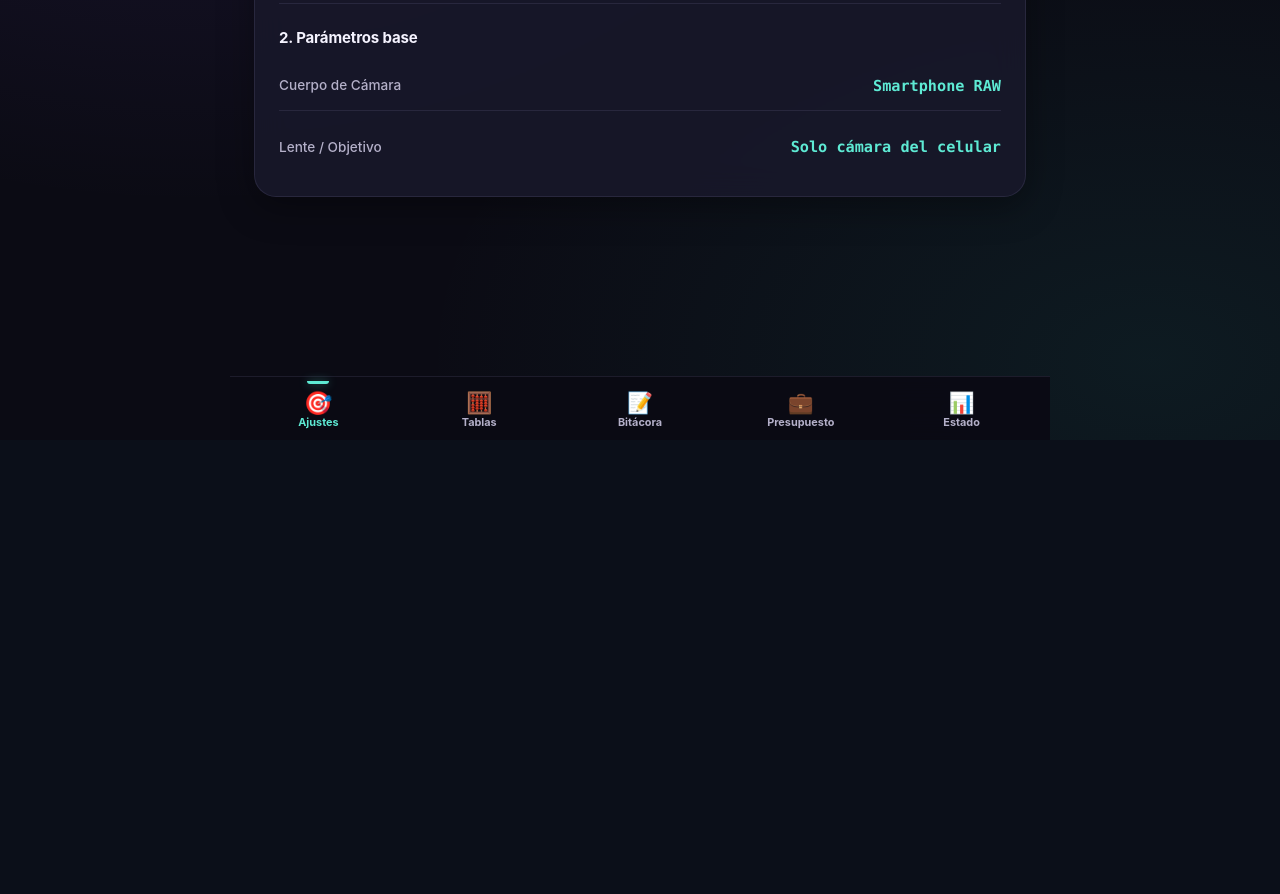
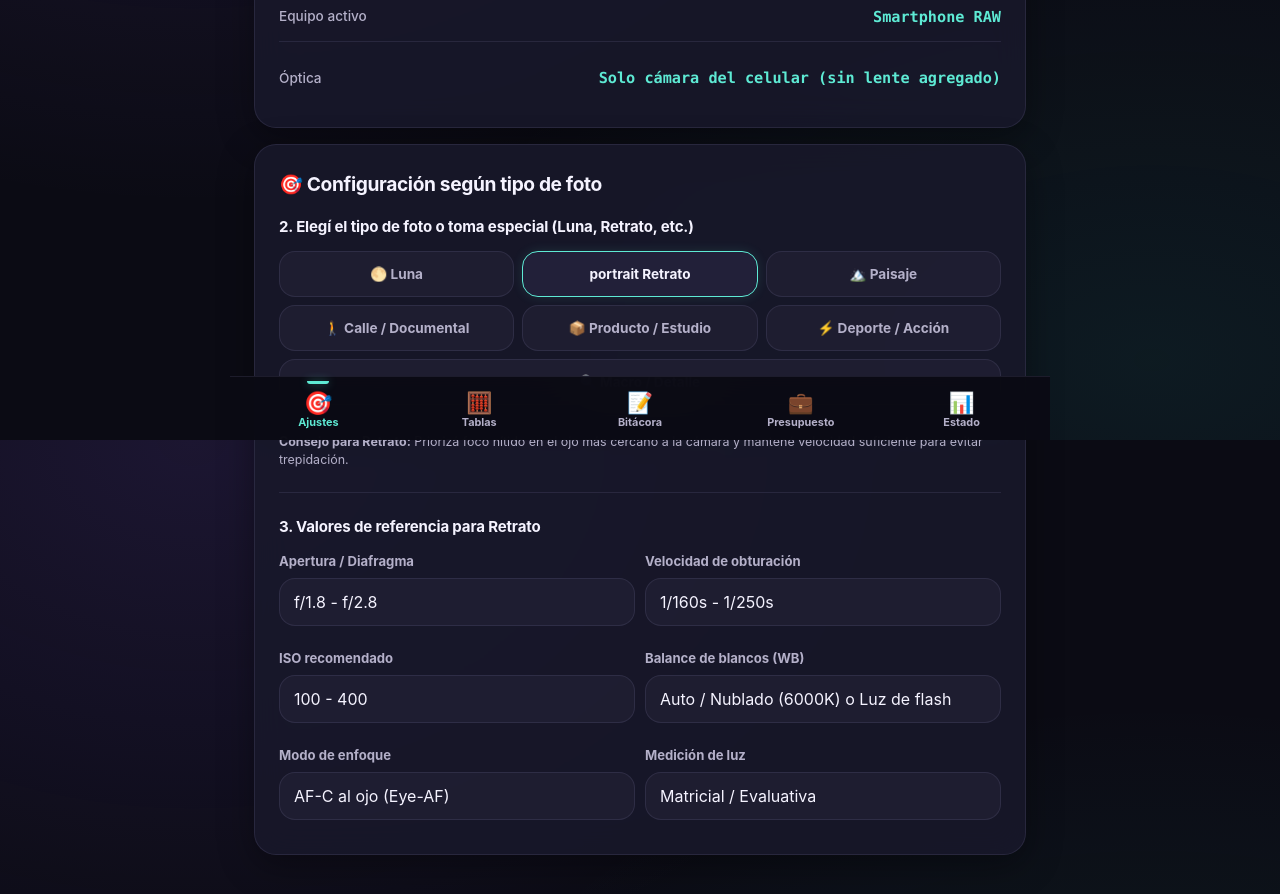
Before and after one commit to virdc/camera-diary, a React (Create React App) app in the folder client/: page / in a window 1280 px wide. Shown: the part 360-1254 px from the top of the page. Before the commit the page ends 800 px from the top, so only its background shows below. Built offline with nearby package versions, Linux system fonts and the light colour scheme; no server answers.

Commit message:
feat(ajustes): tipos de camara, lentes y presets por tipo de foto

```diff
--- a/client/src/components/Ajustes.jsx
+++ b/client/src/components/Ajustes.jsx
@@ -1,104 +1,276 @@
-import React from 'react';
+import React, { useState } from 'react';
 
-export const CAMARAS = [
+export const TIPOS_CAMARA = [
   { id: 'smartphone_raw', nombre: 'Smartphone RAW' },
-  { id: 'dslr_aps_c', nombre: 'DSLR / Mirrorless APS-C' },
-  { id: 'full_frame', nombre: 'Full Frame' },
-  { id: 'micro_4_3', nombre: 'Micro Cuatro Tercios' },
+  { id: 'full_frame', nombre: 'Full Frame (FF)' },
+  { id: 'aps_c', nombre: 'APS-C (DSLR / Mirrorless)' },
+  { id: 'micro_4_3', nombre: 'Micro Cuatro Tercios (M4/3)' },
+  { id: 'formato_medio', nombre: 'Formato Medio' },
+  { id: 'compacta_bridge', nombre: 'Compacta / Bridge' },
+  { id: 'analogica_film', nombre: 'Analógica / Film (35mm / 120)' },
 ];
 
-export const LENTES_SMARTPHONE = [
-  { id: 'celular_nativo', nombre: 'Cámara del celular (sin lente agregado)' },
-  { id: 'principal_1x', nombre: 'Principal / Gran angular nativo (1x)' },
-  { id: 'ultra_gran_angular', nombre: 'Ultra gran angular (0.5x / 0.6x)' },
-  { id: 'teleobjetivo', nombre: 'Teleobjetivo integrado (2x / 3x / 5x)' },
-  { id: 'lente_externo', nombre: 'Lente externo acoplado (clip / rosca)' },
+export const LENTES_POR_CAMARA = {
+  smartphone_raw: [
+    { id: 'sin_lente_nativo', nombre: 'Cámara del celular (sin lente agregado)' },
+    { id: 'principal_1x', nombre: 'Cámara principal nativa (1x / 24mm eq.)' },
+    { id: 'gran_angular_05x', nombre: 'Ultra gran angular integrada (0.5x / 13mm eq.)' },
+    { id: 'tele_zoom', nombre: 'Teleobjetivo integrado (2x / 3x / 5x)' },
+    { id: 'macro_celular', nombre: 'Modo / lente macro del celular' },
+    { id: 'lente_externo_clip', nombre: 'Lente externo acoplado (gran angular / tele / anamórfico)' },
+  ],
+  full_frame: [
+    { id: '14mm', nombre: '14mm f/1.8 (Ultra gran angular)' },
+    { id: '24mm', nombre: '24mm f/1.4' },
+    { id: '35mm', nombre: '35mm f/1.4' },
+    { id: '50mm', nombre: '50mm f/1.4 (Normal)' },
+    { id: '85mm', nombre: '85mm f/1.4 (Retrato)' },
+    { id: '24_70', nombre: '24-70mm f/2.8' },
+    { id: '70_200', nombre: '70-200mm f/2.8 (Tele)' },
+    { id: '150_600', nombre: '150-600mm / Supertele (Luna / Fauna)' },
+    { id: '90_macro', nombre: '90mm / 100mm Macro' },
+  ],
+  aps_c: [
+    { id: '16mm', nombre: '16mm f/1.4 (24mm eq.)' },
+    { id: '23mm', nombre: '23mm f/1.4 (35mm eq.)' },
+    { id: '35mm', nombre: '35mm f/1.4 (50mm eq.)' },
+    { id: '56mm', nombre: '56mm f/1.2 (85mm eq. Retrato)' },
+    { id: '18_55', nombre: '18-55mm / 17-50mm f/2.8' },
+    { id: '55_250', nombre: '55-250mm / 70-300mm (Tele)' },
+    { id: '60_macro', nombre: '60mm Macro' },
+  ],
+  micro_4_3: [
+    { id: '12mm', nombre: '12mm f/1.4 (24mm eq.)' },
+    { id: '17mm', nombre: '17mm f/1.8 (34mm eq.)' },
+    { id: '25mm', nombre: '25mm f/1.4 (50mm eq.)' },
+    { id: '42_5mm', nombre: '42.5mm f/1.2 (85mm eq. Retrato)' },
+    { id: '12_40', nombre: '12-40mm f/2.8' },
+    { id: '40_150', nombre: '40-150mm f/2.8 (80-300mm eq.)' },
+    { id: '100_400', nombre: '100-400mm (200-800mm eq. Luna)' },
+  ],
+  formato_medio: [
+    { id: '30mm', nombre: '30mm (Gran angular)' },
+    { id: '45mm', nombre: '45mm / 55mm (Normal)' },
+    { id: '80mm', nombre: '80mm f/1.9 (Estándar / Retrato)' },
+    { id: '110mm', nombre: '110mm f/2 (Retrato)' },
+    { id: '120mm_macro', nombre: '120mm Macro' },
+  ],
+  compacta_bridge: [
+    { id: 'lente_integrado_fijo', nombre: 'Óptica fija integrada' },
+    { id: 'zoom_optico_integrado', nombre: 'Zoom óptico integrado' },
+    { id: 'adaptador_gran_angular', nombre: 'Adaptador gran angular' },
+    { id: 'adaptador_tele', nombre: 'Adaptador teleobjetivo' },
+  ],
+  analogica_film: [
+    { id: '28mm_film', nombre: '28mm (Calle / Paisaje)' },
+    { id: '50mm_film', nombre: '50mm (Estándar)' },
+    { id: '85mm_film', nombre: '85mm / 105mm (Retrato)' },
+    { id: '135mm_film', nombre: '135mm / 200mm (Tele)' },
+    { id: 'lente_nativo_120', nombre: 'Lente nativo de formato 120' },
+  ],
+};
+
+export const CONFIGS_TIPO_FOTO = [
+  {
+    id: 'luna',
+    nombre: 'Luna',
+    icono: '🌕',
+    apertura: 'f/8 - f/11',
+    obturacion: '1/125s - 1/250s',
+    iso: '100 - 200',
+    enfoque: 'AF-S / Manual (MF) con Live View',
+    medicion: 'Puntual (en la Luna)',
+    wb: 'Luz de día (5200K - 5600K)',
+    tip: 'La Luna está iluminada por el sol: no subas el ISO por ser de noche o se quema el detalle de cráteres. Usá trípode y disparador o temporizador.',
+  },
+  {
+    id: 'retrato',
+    nombre: 'Retrato',
+    icono: ' portrait'.trim(),
+    apertura: 'f/1.8 - f/2.8',
+    obturacion: '1/160s - 1/250s',
+    iso: '100 - 400',
+    enfoque: 'AF-C al ojo (Eye-AF)',
+    medicion: 'Matricial / Evaluativa',
+    wb: 'Auto / Nublado (6000K) o Luz de flash',
+    tip: 'Priorizá foco nítido en el ojo más cercano a la cámara y mantené velocidad suficiente para evitar trepidación.',
+  },
+  {
+    id: 'paisaje',
+    nombre: 'Paisaje',
+    icono: '🏔️',
+    apertura: 'f/8 - f/11',
+    obturacion: '1/60s o trípode',
+    iso: '64 - 200',
+    enfoque: 'Hiperfocal / AF-S',
+    medicion: 'Matricial / Evaluativa',
+    wb: 'Luz de día (5200K - 5500K)',
+    tip: 'Usá trípode si bajás la velocidad y evitá aperturas extremas como f/22 si notás difracción.',
+  },
+  {
+    id: 'calle',
+    nombre: 'Calle / Documental',
+    icono: '🚶',
+    apertura: 'f/4 - f/8',
+    obturacion: '1/250s - 1/500s',
+    iso: 'Auto (100 - 1600)',
+    enfoque: 'AF-C / Zona o distancia hiperfocal',
+    medicion: 'Matricial / Ponderada al centro',
+    wb: 'Auto',
+    tip: 'Con 1/250s o más congelás pasos y movimientos cotidianos sin perder profundidad de campo.',
+  },
+  {
+    id: 'producto',
+    nombre: 'Producto / Estudio',
+    icono: '📦',
+    apertura: 'f/8 - f/11',
+    obturacion: '1/125s - 1/200s (sync flash)',
+    iso: '64 - 100',
+    enfoque: 'Manual (MF) o AF-S puntual',
+    medicion: 'Puntual / Matricial',
+    wb: 'Personalizado / Flash (5500K)',
+    tip: 'Asegurate de no superar la velocidad máxima de sincronización de flash de tu cámara.',
+  },
+  {
+    id: 'deporte',
+    nombre: 'Deporte / Acción',
+    icono: '⚡',
+    apertura: 'f/2.8 - f/4',
+    obturacion: '1/1000s - 1/2000s',
+    iso: 'Auto (400 - 3200)',
+    enfoque: 'AF-C seguimiento continuo',
+    medicion: 'Matricial',
+    wb: 'Auto / Luz de día',
+    tip: 'Subí el ISO antes de bajar la velocidad por debajo de 1/500s si hay movimiento rápido.',
+  },
+  {
+    id: 'macro',
+    nombre: 'Macro / Detalle',
+    icono: '🔍',
+    apertura: 'f/8 - f/16',
+    obturacion: '1/200s o flash difuso',
+    iso: '100 - 400',
+    enfoque: 'Manual (MF) acercando/alejando cuerpo',
+    medicion: 'Puntual',
+    wb: 'Luz de día / Flash',
+    tip: 'A corta distancia la profundidad de campo es mínima; cerrá diafragma para ganar zona enfocable.',
+  },
 ];
 
-export const LENTES_CAMARA = [
-  { id: '24mm', nombre: '24mm' },
-  { id: '35mm', nombre: '35mm' },
-  { id: '50mm', nombre: '50mm (Prime)' },
-  { id: '85mm', nombre: '85mm (Retrato)' },
-  { id: '24_70mm', nombre: '24-70mm f/2.8' },
-  { id: '70_200mm', nombre: '70-200mm f/2.8' },
-];
+const getNombreCamara = (id) =>
+  TIPOS_CAMARA.find((c) => c.id === id)?.nombre || id || '—';
 
-const obtenerNombreLente = (camaraId, lenteId) => {
-  if (!lenteId) return '—';
-  if (camaraId === 'smartphone_raw' && lenteId === 'celular_nativo') {
-    return 'Solo cámara del celular';
+const getNombreLente = (camaraId, lenteId) => {
+  if (camaraId === 'smartphone_raw' && (!lenteId || lenteId === 'sin_lente_nativo')) {
+    return 'Solo cámara del celular (sin lente agregado)';
   }
-  const lista = camaraId === 'smartphone_raw' ? LENTES_SMARTPHONE : LENTES_CAMARA;
-  const encontrada = lista.find((item) => item.id === lenteId);
-  return encontrada ? encontrada.nombre : lenteId;
-};
-
-const obtenerNombreCamara = (camaraId) => {
-  if (!camaraId) return '—';
-  const encontrada = CAMARAS.find((item) => item.id === camaraId);
-  return encontrada ? encontrada.nombre : camaraId;
+  const lista = LENTES_POR_CAMARA[camaraId] || [];
+  return lista.find((l) => l.id === lenteId)?.nombre || lenteId || '—';
 };
 
 export default function Ajustes({
   t = {},
   camara = 'smartphone_raw',
   setCamara,
-  lente = 'celular_nativo',
+  lente = 'sin_lente_nativo',
   setLente,
-  isoBase = '100',
-  setIsoBase,
+  tipoFoto = 'retrato',
+  setTipoFoto,
+  configToma,
+  setConfigToma,
+  onAplicarPreset,
   onGuardar,
 }) {
-  const esSmartphone = camara === 'smartphone_raw';
-  const opcionesLente = esSmartphone ? LENTES_SMARTPHONE : LENTES_CAMARA;
+  const [presetSeleccionadoId, setPresetSeleccionadoId] = useState(
+    CONFIGS_TIPO_FOTO.find((item) => item.id === tipoFoto)?.id || 'luna'
+  );
+
+  const lentesDisponibles = LENTES_POR_CAMARA[camara] || LENTES_POR_CAMARA.full_frame;
+  const presetActivo =
+    CONFIGS_TIPO_FOTO.find((item) => item.id === presetSeleccionadoId) || CONFIGS_TIPO_FOTO[0];
 
   const handleCamaraChange = (nuevaCamara) => {
     setCamara?.(nuevaCamara);
+    const nuevosLentes = LENTES_POR_CAMARA[nuevaCamara] || [];
     if (nuevaCamara === 'smartphone_raw') {
-      setLente?.('celular_nativo');
-    } else if (LENTES_SMARTPHONE.some((item) => item.id === lente)) {
-      setLente?.('50mm');
+      setLente?.('sin_lente_nativo');
+    } else if (nuevosLentes.length > 0 && !nuevosLentes.some((item) => item.id === lente)) {
+      setLente?.(nuevosLentes[0].id);
+    }
+  };
+
+  const handleSeleccionarPreset = (preset) => {
+    setPresetSeleccionadoId(preset.id);
+    setTipoFoto?.(preset.id);
+    if (typeof setConfigToma === 'function') {
+      setConfigToma({
+        apertura: preset.apertura,
+        obturacion: preset.obturacion,
+        iso: preset.iso,
+        enfoque: preset.enfoque,
+        medicion: preset.medicion,
+        wb: preset.wb,
+      });
+    }
+    onAplicarPreset?.(preset);
+  };
+
+  const valoresActuales = {
+    apertura: configToma?.apertura ?? presetActivo.apertura,
+    obturacion: configToma?.obturacion ?? presetActivo.obturacion,
+    iso: configToma?.iso ?? presetActivo.iso,
+    enfoque: configToma?.enfoque ?? presetActivo.enfoque,
+    medicion: configToma?.medicion ?? presetActivo.medicion,
+    wb: configToma?.wb ?? presetActivo.wb,
+  };
+
+  const handleCampoToma = (campo, valor) => {
+    if (typeof setConfigToma === 'function') {
+      setConfigToma({
+        ...valoresActuales,
+        [campo]: valor,
+      });
     }
   };
 
   return (
     <div className="tab-pane animate-fade-in">
+      {/* Tarjeta 1: Cámara y Lente */}
       <div className="glass-card">
-        <h2 className="section-title">⚙️ {t.ajustesTitulo || 'Ajustes'}</h2>
+        <h2 className="section-title">⚙️ {t.ajustesTitulo || 'Ajustes de equipo'}</h2>
 
         <div className="biz-form">
           <div className="form-section">
             <h3 className="subsection-title">
-              {t.equipoFotografico || '1. Equipo y óptica'}
+              {t.equipoYOptica || '1. Tipo de cámara y lente'}
             </h3>
 
             <div className="grid-inputs">
               <div className="form-group">
-                <label>{t.camara || 'Cámara'}</label>
+                <label>{t.tipoCamara || 'Tipo de cámara'}</label>
                 <select
                   value={camara}
                   onChange={(e) => handleCamaraChange(e.target.value)}
                   className="modern-select"
                 >
-                  {CAMARAS.map((c) => (
-                    <option key={c.id} value={c.id}>
-                      {c.nombre}
+                  {TIPOS_CAMARA.map((item) => (
+                    <option key={item.id} value={item.id}>
+                      {item.nombre}
                     </option>
                   ))}
                 </select>
               </div>
 
               <div className="form-group">
-                <label>{t.lente || 'Lente'}</label>
+                <label>{t.lente || 'Lente / Óptica'}</label>
                 <select
                   value={lente}
                   onChange={(e) => setLente?.(e.target.value)}
                   className="modern-select"
                 >
-                  {opcionesLente.map((l) => (
-                    <option key={l.id} value={l.id}>
-                      {l.nombre}
+                  {lentesDisponibles.map((item) => (
+                    <option key={item.id} value={item.id}>
+                      {item.nombre}
                     </option>
                   ))}
                 </select>
@@ -106,11 +278,54 @@ export default function Ajustes({
             </div>
 
             <small className="hint">
-              {esSmartphone
-                ? (t.ayudaSmartphoneLente ||
-                    'En Smartphone RAW se usa la cámara del celular; dejá "Cámara del celular (sin lente agregado)" si no le sumaste óptica externa.')
-                : (t.ayudaLenteCamara ||
-                    'Elegí la distancia focal o zoom que vas a utilizar en la sesión.')}
+              {camara === 'smartphone_raw'
+                ? 'En Smartphone RAW se usa la cámara del teléfono; dejá "Cámara del celular (sin lente agregado)" si no colocaste ningún lente extra.'
+                : 'Seleccioná el tipo de cámara y la lente o distancia focal que vas a usar.'}
+            </small>
+
+            <div className="param-item">
+              <span className="param-label">Equipo activo</span>
+              <span className="param-value">{getNombreCamara(camara)}</span>
+            </div>
+            <div className="param-item">
+              <span className="param-label">Óptica</span>
+              <span className="param-value">{getNombreLente(camara, lente)}</span>
+            </div>
+          </div>
+        </div>
+      </div>
+
+      {/* Tarjeta 2: Configuración según tipo de foto y tomas especiales */}
+      <div className="glass-card">
+        <h2 className="section-title">
+          🎯 {t.configsPorTipoFoto || 'Configuración según tipo de foto'}
+        </h2>
+
+        <div className="biz-form">
+          <div className="form-section">
+            <h3 className="subsection-title">
+              2. Elegí el tipo de foto o toma especial (Luna, Retrato, etc.)
+            </h3>
+
+            <div className="btn-toggle-group">
+              {CONFIGS_TIPO_FOTO.map((preset) => {
+                const activo = preset.id === presetActivo.id;
+                return (
+                  <button
+                    key={preset.id}
+                    type="button"
+                    className={`btn-toggle ${activo ? 'active' : ''}`}
+                    onClick={() => handleSeleccionarPreset(preset)}
+                  >
+                    {preset.icono ? `${preset.icono} ` : ''}
+                    {preset.nombre}
+                  </button>
+                );
+              })}
+            </div>
+
+            <small className="hint">
+              <strong>Consejo para {presetActivo.nombre}:</strong> {presetActivo.tip}
             </small>
           </div>
 
@@ -118,37 +333,74 @@ export default function Ajustes({
 
           <div className="form-section">
             <h3 className="subsection-title">
-              {t.parametrosBase || '2. Parámetros base'}
+              3. Valores de referencia para {presetActivo.nombre}
             </h3>
 
-            <div className="param-item">
-              <span className="param-label">{t.camara || 'Cámara'}</span>
-              <span className="param-value">{obtenerNombreCamara(camara)}</span>
+            <div className="grid-inputs">
+              <div className="form-group">
+                <label>Apertura / Diafragma</label>
+                <input
+                  type="text"
+                  className="modern-input"
+                  value={valoresActuales.apertura}
+                  onChange={(e) => handleCampoToma('apertura', e.target.value)}
+                />
+              </div>
+
+              <div className="form-group">
+                <label>Velocidad de obturación</label>
+                <input
+                  type="text"
+                  className="modern-input"
+                  value={valoresActuales.obturacion}
+                  onChange={(e) => handleCampoToma('obturacion', e.target.value)}
+                />
+              </div>
             </div>
 
-            <div className="param-item">
-              <span className="param-label">{t.lente || 'Lente'}</span>
-              <span className="param-value">
-                {esSmartphone && lente === 'celular_nativo'
-                  ? (t.sinLenteAgregado || 'Solo cámara del celular')
-                  : obtenerNombreLente(camara, lente)}
-              </span>
+            <div className="grid-inputs">
+              <div className="form-group">
+                <label>ISO recomendado</label>
+                <input
+                  type="text"
+                  className="modern-input"
+                  value={valoresActuales.iso}
+                  onChange={(e) => handleCampoToma('iso', e.target.value)}
+                />
+              </div>
+
+              <div className="form-group">
+                <label>Balance de blancos (WB)</label>
+                <input
+                  type="text"
+                  className="modern-input"
+                  value={valoresActuales.wb}
+                  onChange={(e) => handleCampoToma('wb', e.target.value)}
+                />
+              </div>
             </div>
 
-            {typeof setIsoBase === 'function' && (
+            <div className="grid-inputs">
               <div className="form-group">
-                <label>{t.isoBase || 'ISO base'}</label>
+                <label>Modo de enfoque</label>
                 <input
-                  type="number"
-                  min="50"
-                  step="50"
-                  inputMode="numeric"
+                  type="text"
                   className="modern-input"
-                  value={isoBase}
-                  onChange={(e) => setIsoBase(e.target.value)}
+                  value={valoresActuales.enfoque}
+                  onChange={(e) => handleCampoToma('enfoque', e.target.value)}
                 />
               </div>
-            )}
+
+              <div className="form-group">
+                <label>Medición de luz</label>
+                <input
+                  type="text"
+                  className="modern-input"
+                  value={valoresActuales.medicion}
+                  onChange={(e) => handleCampoToma('medicion', e.target.value)}
+                />
+              </div>
+            </div>
           </div>
 
           {typeof onGuardar === 'function' && (
```
